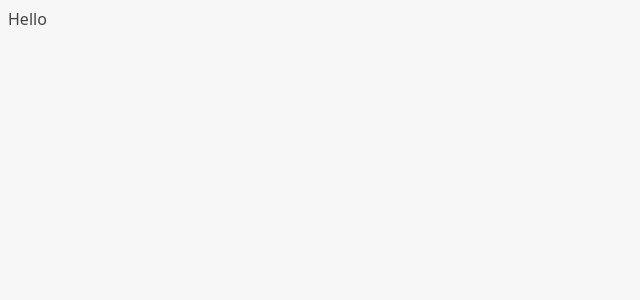
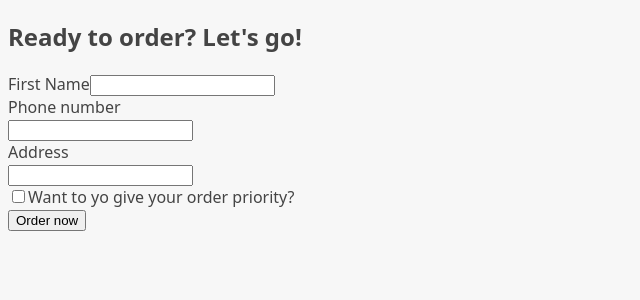
Before and after one commit to raoof-front/fast-react-pizza, a React (Vite) app: page /order/new in a window 1280 px wide. Shown: the top 300 px of the page, without its empty margins (0-640 px from the left). Built offline with nearby package versions, Linux system fonts and the light colour scheme.

Commit message:
Implementing Routes

```diff
--- a/package.json
+++ b/package.json
@@ -11,7 +11,8 @@
   },
   "dependencies": {
     "react": "^18.3.1",
-    "react-dom": "^18.3.1"
+    "react-dom": "^18.3.1",
+    "react-router-dom": "^6.26.2"
   },
   "devDependencies": {
     "@eslint/js": "^9.9.0",
--- a/src/App.jsx
+++ b/src/App.jsx
@@ -1,9 +1,20 @@
+import { createBrowserRouter, RouterProvider } from "react-router-dom"
+import Home from "./ui/Home"
+import Menu from "./features/menu/Menu"
+import Cart from "./features/cart/Cart"
+import CreateOrder from "./features/order/CreateOrder"
+import Order from "./features/order/Order"
+const router = createBrowserRouter([
+  { path: '/', element: <Home /> },
+  { path: '/menu',element: <Menu />},
+  { path: '/cart', element: <Cart /> },
+  { path: '/order/new', element: <CreateOrder />},
+  {  path: '/order:orderId',element: <Order />}
+])
+
 function App() {
-  const x = 'sdf'
   return (
-    <div>
-      Hello
-    </div>
+    <RouterProvider router={router} />
   )
 }
 
--- a/src/features/cart/Cart.jsx
+++ b/src/features/cart/Cart.jsx
@@ -26,7 +26,7 @@
 
 function Cart() {
   const cart = fakeCart;
-
+  console.log(cart)
   return (
     <div>
       <Link to="/menu">&larr; Back to menu</Link>
--- a/src/features/order/CreateOrder.jsx
+++ b/src/features/order/CreateOrder.jsx
@@ -1,10 +1,10 @@
-import { useState } from "react";
 
 // https://uibakery.io/regex-library/phone-number
 const isValidPhone = (str) =>
   /^\+?\d{1,4}?[-.\s]?\(?\d{1,3}?\)?[-.\s]?\d{1,4}[-.\s]?\d{1,4}[-.\s]?\d{1,9}$/.test(
     str
   );
+  console.log(isValidPhone)
 
 const fakeCart = [
   {
@@ -33,10 +33,10 @@
 function CreateOrder() {
   // const [withPriority, setWithPriority] = useState(false);
   const cart = fakeCart;
-
+  console.log(cart)
   return (
     <div>
-      <h2>Ready to order? Let's go!</h2>
+      <h2>Ready to order? Let{`'`}s go!</h2>
 
       <form>
         <div>
--- a/src/features/order/Order.jsx
+++ b/src/features/order/Order.jsx
@@ -53,7 +53,7 @@
     cart,
   } = order;
   const deliveryIn = calcMinutesLeft(estimatedDelivery);
-
+  console.log(id, cart)
   return (
     <div>
       <div>
```
Also changed, not shown: 1 other file (tests, documents, lock files or other folders).
